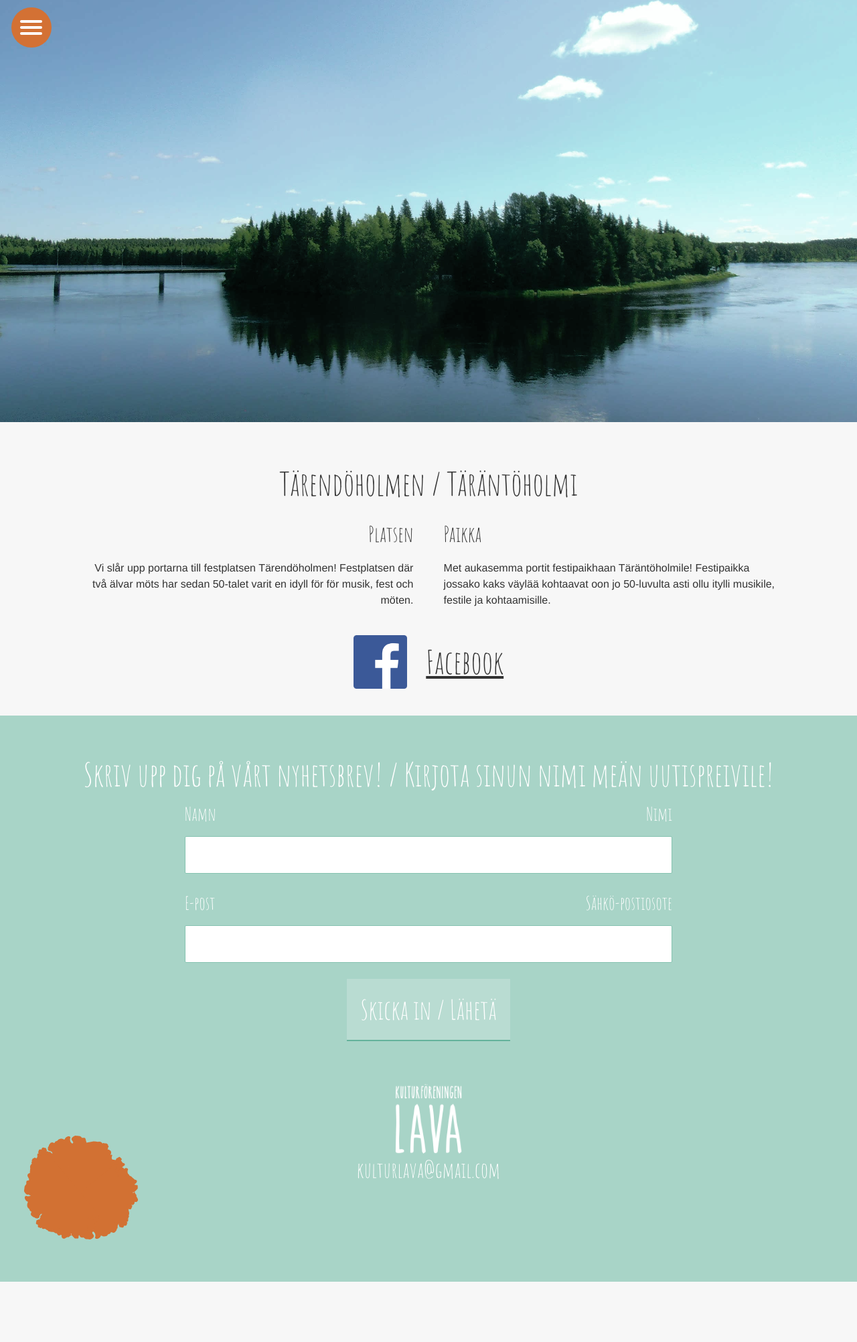
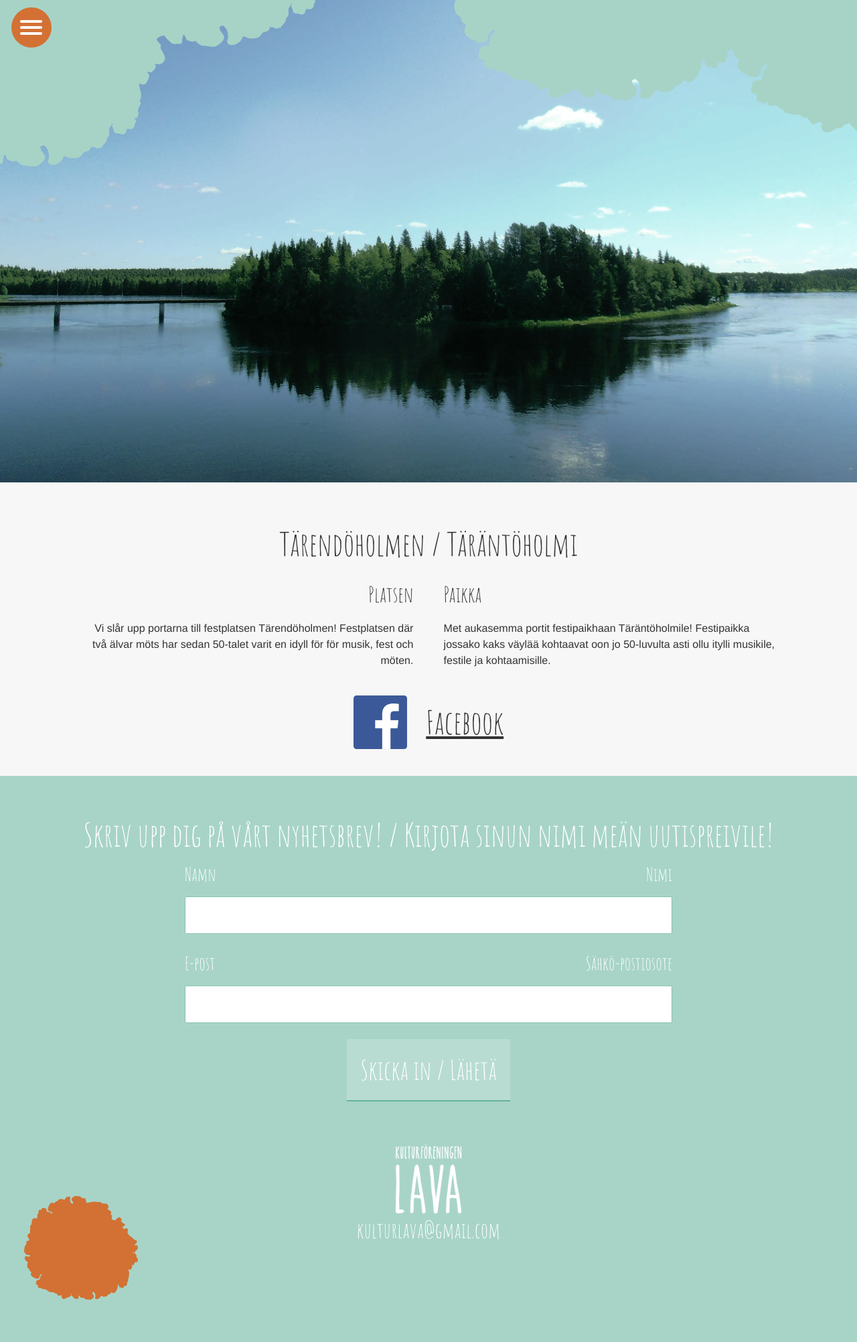
Before and after one commit to kulturlava/kulturlava.github.io, a Jekyll site: the page built from location.md, in a window 1280 px wide. Shown: the whole page at 67% size. Built offline with Jekyll 4.4.1, drawn with Linux system fonts in a browser that asks for light colours; some web fonts are replaced; before the commit the page ends 1913 px from its top, so only the background shows below that.

Commit message:
Add page-cover graphics

```diff
--- a/_sass/_page.scss
+++ b/_sass/_page.scss
@@ -1,10 +1,21 @@
 .page-cover {
-  height: 70vh;
+  height: 80vh;
   width: 100%;
   background-size: cover;
   background-position: center;
   background-color: rgba($brand-color, 0.5);
   background-blend-mode: luminosity;
+
+  &:before {
+      content: "";
+      background-image: url(../assets/img/bg/bg-splash.png);
+      background-position: 40%;
+      background-size: cover;
+      background-repeat: no-repeat;
+      height: 60vh;
+      width: 100%;
+      position: absolute;
+    }
 }
 
 .acts {
```
